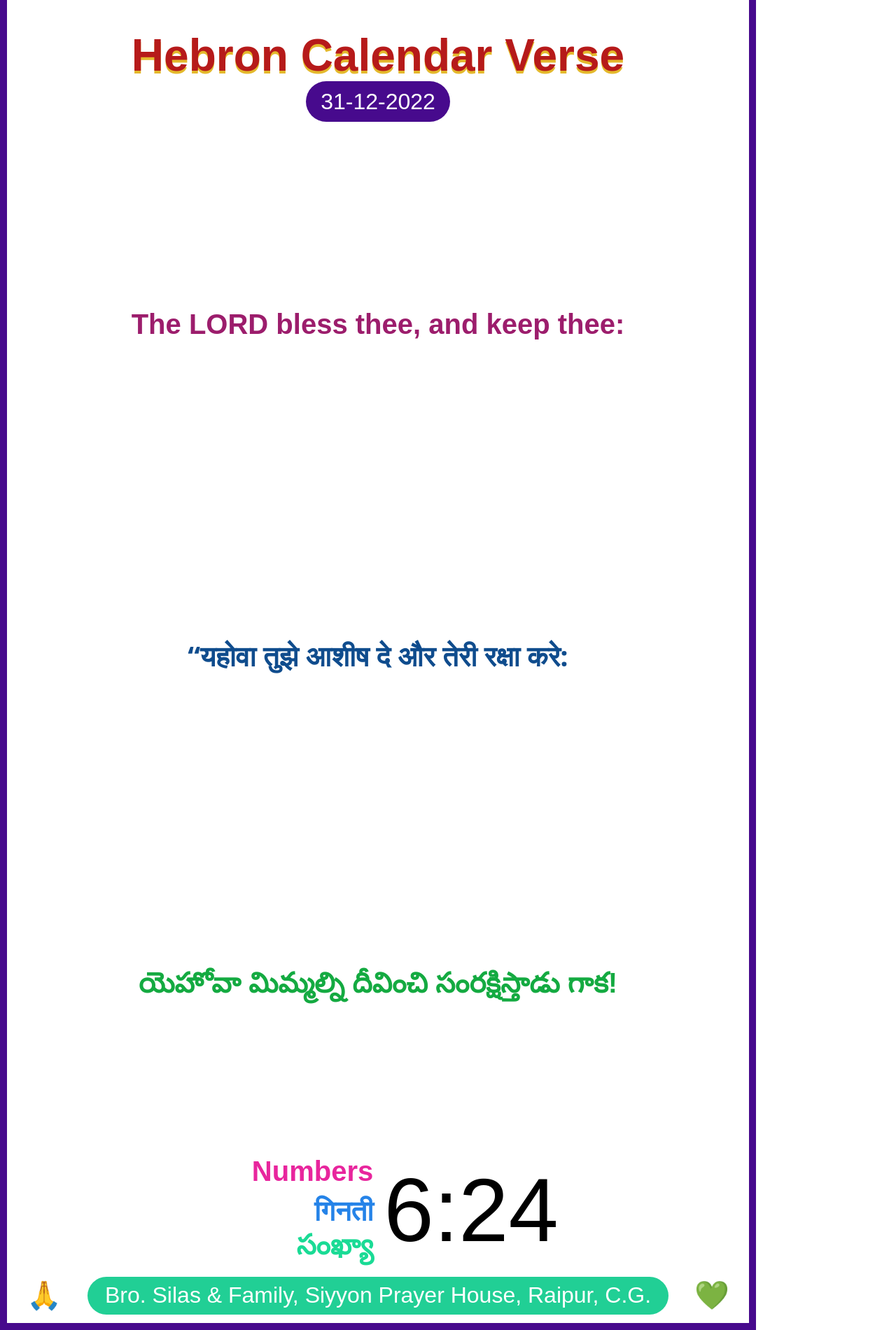
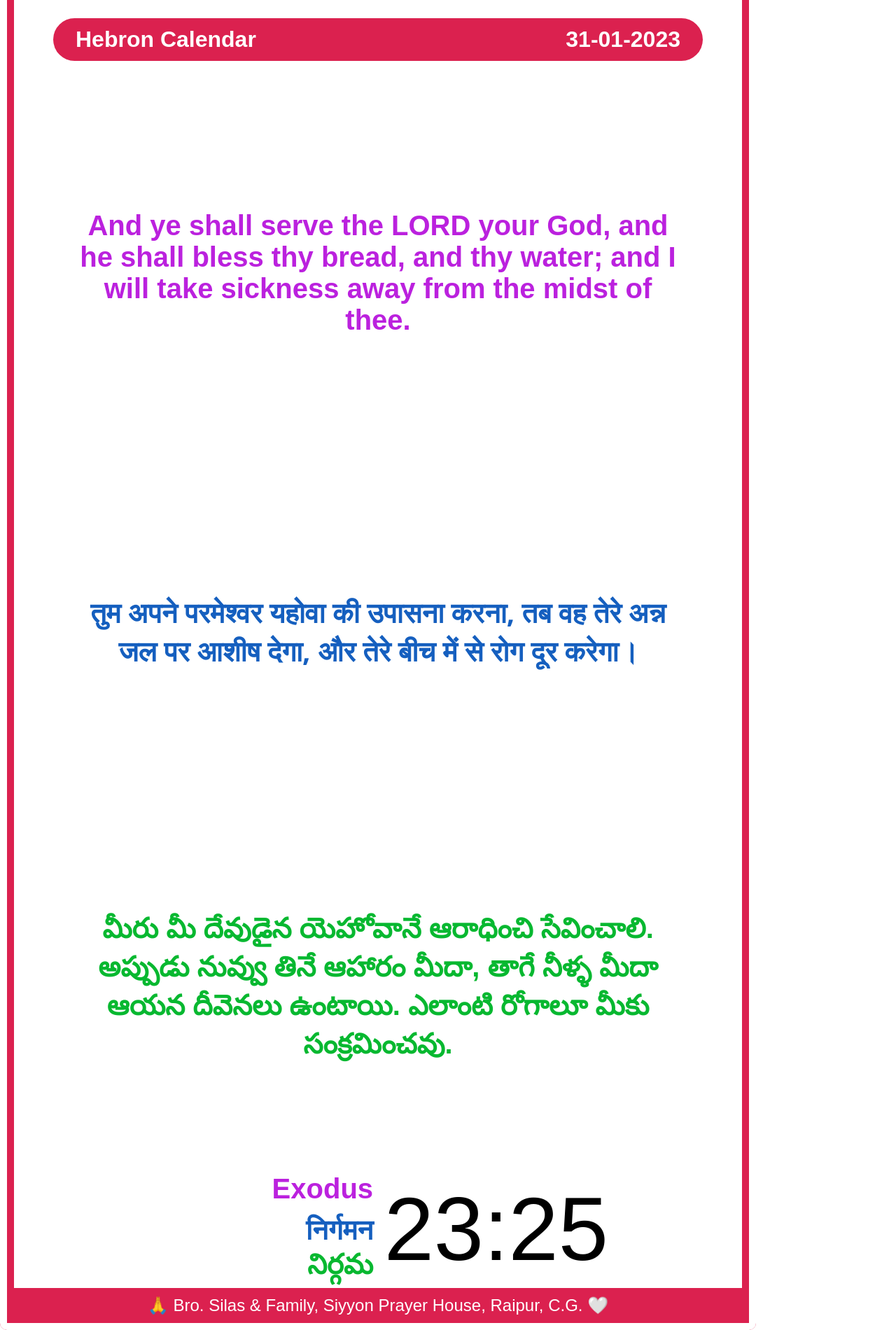
Before and after one commit to shreydan/Hebron-Verses-Generator, a plain HTML site: page src/index.html in a window 1280 px wide. Shown: the part 20-1920 px from the top of the page at 70% size. Drawn offline with Linux system fonts and the light colour scheme; a web font is replaced by a local one.

Commit message:
new 2023 design

```diff
--- a/src/index.html
+++ b/src/index.html
@@ -13,47 +13,41 @@
  </head>
  <body>
   <div class="grid-container">
-   <div class="header flexcc">
+   <div class="header">
     <div id="_title">
-     Hebron Calendar Verse
-    </div>
-    <div id="_date">
-     31-12-2022
+     <div id="_hebron_title">
+      Hebron Calendar
+     </div>
+     <div id="_date">
+      31-01-2023
+     </div>
     </div>
    </div>
    <div class="english flexcc" id="eV">
-    The LORD  bless thee, and keep thee:
+    And ye shall serve the LORD  your God, and he shall bless thy bread, and thy water; and I will take sickness away from the midst of thee.
    </div>
    <div class="hindi flexcc" id="hV">
-    “यहोवा तुझे आशीष दे और तेरी रक्षा करे:
+    तुम अपने परमेश्वर यहोवा की उपासना करना, तब वह तेरे अन्न जल पर आशीष देगा, और तेरे बीच में से रोग दूर करेगा।
    </div>
    <div class="telugu flexcc" id="tV">
-    యెహోవా మిమ్మల్ని దీవించి సంరక్షిస్తాడు గాక!
+    మీరు మీ దేవుడైన యెహోవానే ఆరాధించి సేవించాలి. అప్పుడు నువ్వు తినే ఆహారం మీదా, తాగే నీళ్ళ మీదా ఆయన దీవెనలు ఉంటాయి. ఎలాంటి రోగాలూ మీకు సంక్రమించవు.
    </div>
    <div class="book-names">
     <div class="eng" id="eR">
-     Numbers
+     Exodus
     </div>
     <div class="hin" id="hR">
-     गिनती
+     निर्गमन
     </div>
     <div class="tel" id="tR">
-     సంఖ్యా
+     నిర్గమ
     </div>
    </div>
    <div class="reference" id="nums">
-    6:24
-   </div>
-   <div class="em1 flexcc">
-    🙏️
+    23:25
    </div>
    <div class="credits flexcc">
-    <div>
-     Bro. Silas &amp; Family, Siyyon Prayer House, Raipur, C.G.
-    </div>
-   </div>
-   <div class="em2 flexcc">
-    💚️
+    🙏️ Bro. Silas &amp; Family, Siyyon Prayer House, Raipur, C.G. 🤍
    </div>
   </div>
  </body>
--- a/src/style.css
+++ b/src/style.css
@@ -58,12 +58,12 @@ html, body {
 }
 
 .grid-container {
-    box-sizing: border-box;
+    box-sizing: content-box;
     display: grid;
     height: 100%;
     width: 100%;
     grid-template-columns: 0.5fr 2fr 2fr 0.5fr;
-    grid-template-rows: 1.5fr 3fr 3fr 3fr 1fr 0.5fr;
+    grid-template-rows: 0.9fr 3fr 3fr 3fr 1fr 0.25fr;
     gap: 0px 0px;
     grid-template-areas:
         "header header header header"
@@ -71,8 +71,10 @@ html, body {
         ". hindi hindi ."
         ". telugu telugu ."
         ". book-names reference ."
-        "em1 credits credits em2";
-    border: 10px solid #470a8d;
+        "credits credits credits credits";
+
+    box-shadow: 0 0 0 10px white inset, 0 0 0 20px #db214f inset;
+    border-radius: 10px;
 }
 
 .flexcc {
@@ -91,20 +93,21 @@ html, body {
     display: flex;
     align-items: center;
     justify-content: center;
-    flex-direction: column;
+    flex-direction: row;
 }
-.header #_date {
-    font-weight: 400;
+
+.header #_title {
+    display: flex;
+    flex-direction: row;
     font-size: 2rem;
-    padding: 1% 2%;
-    background-color: #470a8d;
+    width: 80%;
+    justify-content: space-between;
+    padding: 0.75rem 2rem;
+    background-color: #db214f;
+    border-radius: 100px;
     color: white;
-    border-radius: 100px;
 }
-.header #_title {
-    color: #b61a1a;
-    text-shadow: 0px 4px 0px rgb(228, 185, 44);
-}
+
 
 .english { grid-area: english; font-family: 'Roboto Slab', sans-serif;}
 
@@ -114,19 +117,12 @@ html, body {
 
 .credits {
     grid-area: credits;
-    font-size: 2rem;
-}
-.credits div {
+    font-size: 1.5rem;
     padding: 1% 3%;
-    background-color: #21cf95;
+    margin: 0 10px;
+    margin-bottom: 10px;
+    background-color: #db214f;
     color: white;
-    border-radius: 100px;
-}
-.em1 {
-    grid-area: em1;
-}
-.em2 {
-    grid-area: em2;
 }
 
 .book-names {
@@ -145,23 +141,23 @@ html, body {
 }
 
 #eV {
-    color: #9c1d6c;
+    color: #bb21de;
     font-weight: 700;
 }
 #hV {
-    color: #0f4c8d;
+    color: #155fbf;
     font-weight: 700;
 }
 #tV {
-    color: #14aa41;
+    color: #07b830;
     font-weight: 700;
 }
 
-.eng { grid-area: eng;  font-weight: 700; color: #e8259d;}
+.eng { grid-area: eng;  font-weight: 700; color: #bb21de;}
 
-.hin { grid-area: hin; font-family: 'Noto Sans', sans-serif;  font-weight: 700; color: #2583e8;}
+.hin { grid-area: hin; font-family: 'Noto Sans', sans-serif;  font-weight: 700; color: #155fbf;}
 
-.tel { grid-area: tel; font-family: 'Hind Guntur', sans-serif;  font-weight: 700; color: #1adb95;}
+.tel { grid-area: tel; font-family: 'Hind Guntur', sans-serif;  font-weight: 700; color: #07b830;}
 
 .reference {
     grid-area: reference;
```
